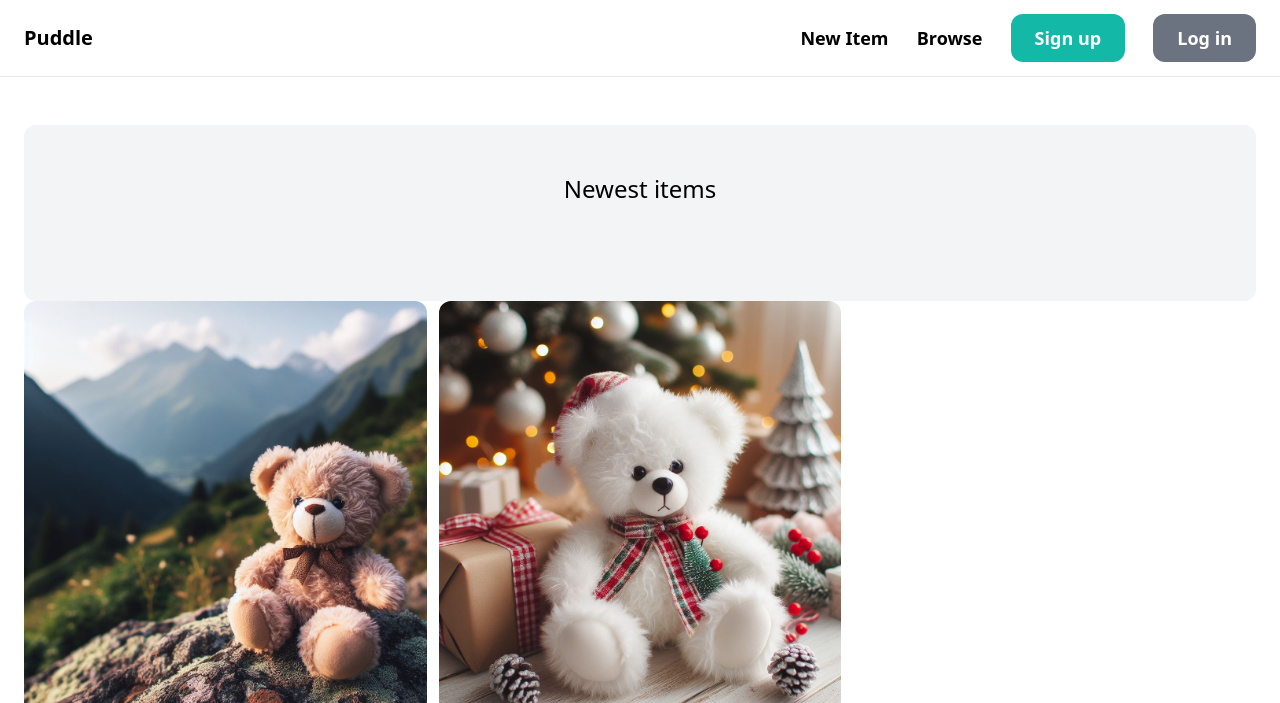
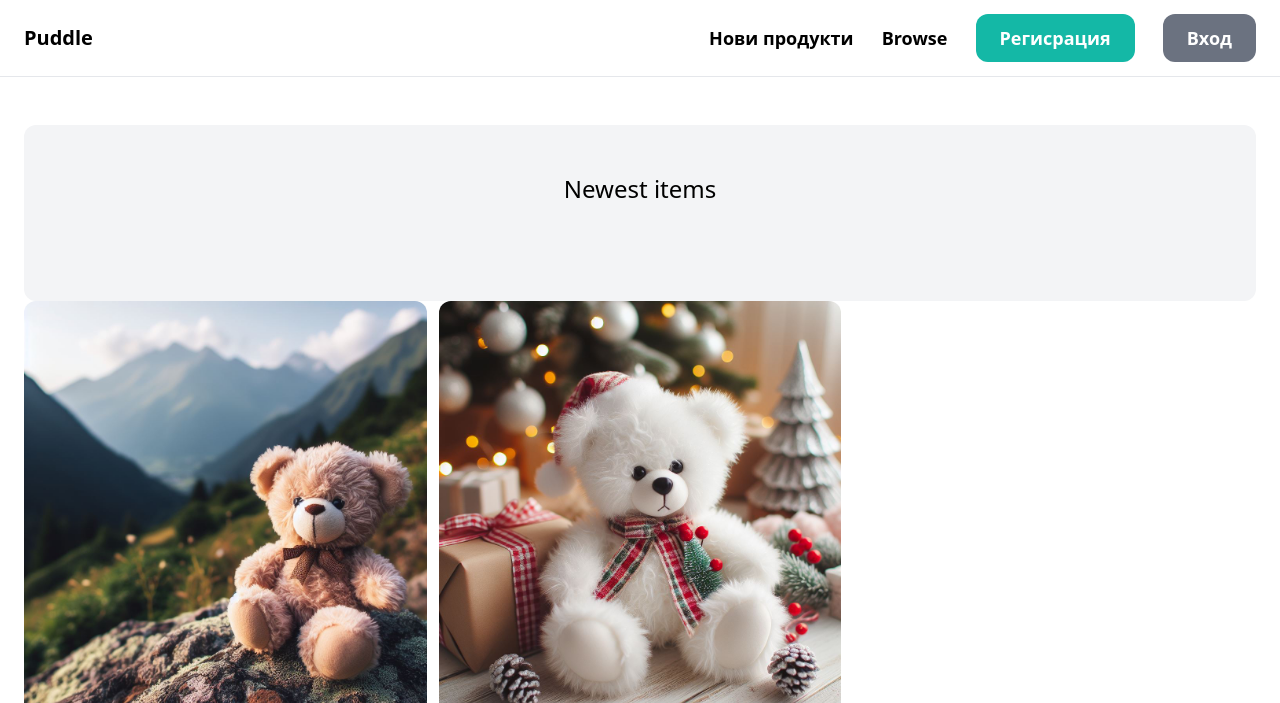
Before and after one commit to Nasko882310/Website, a Django app: page / in a window 1280 px wide. Shown: the top 703 px of the page. Run offline with Django 4.2, Linux system fonts and the light colour scheme; data comes from the database, SQL or seed files in the repository; some libraries are stand-ins or nearby versions.

Commit message:
Update base.html

```diff
--- a/#-py/djangoapp/core/templates/core/base.html
+++ b/#-py/djangoapp/core/templates/core/base.html
@@ -14,10 +14,10 @@
         <nav class="py-6 px-6 flex justify-between items-center border-b border-gray-200">
             <a href="/" class="text-xl font-semibold">Puddle</a>
             <div class="space-x-6">
-                <a href="#" class="text-lg font-semibold hover:text-gray-500">New Item</a>
+                <a href="#" class="text-lg font-semibold hover:text-gray-500">Нови продукти</a>
                 <a href="#" class="text-lg font-semibold hover:text-gray-500"> Browse</a>
-                <a href="#" class="px-6 py-3 text-lg font-semibold bg-teal-500 text-white rounded-xl hover:bg-teal-700 "> Sign up</a>
-                <a href="#" class="px-6 py-3 text-lg font-semibold bg-gray-500 text-white rounded-xl hover:bg-gray-700 "> Log in</a>
+                <a href="#" class="px-6 py-3 text-lg font-semibold bg-teal-500 text-white rounded-xl hover:bg-teal-700 "> Регисрация</a>
+                <a href="#" class="px-6 py-3 text-lg font-semibold bg-gray-500 text-white rounded-xl hover:bg-gray-700 "> Вход</a>
 
             </div>
         </nav>
```
